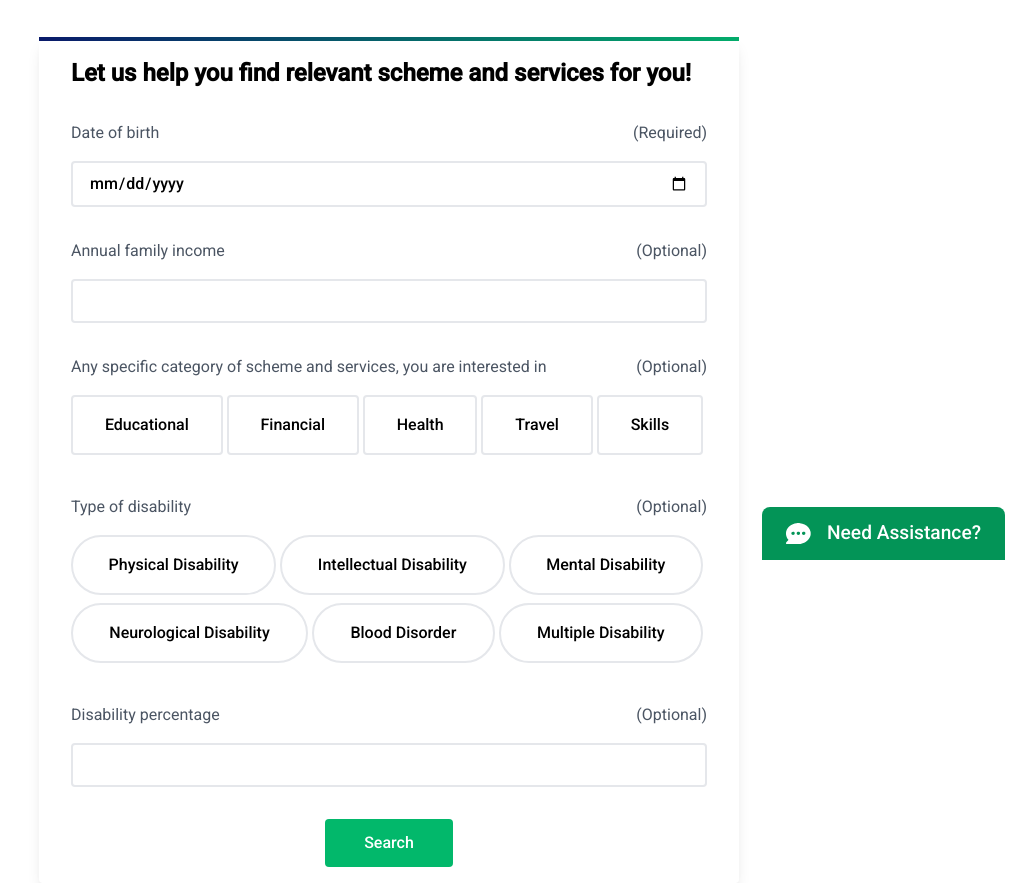
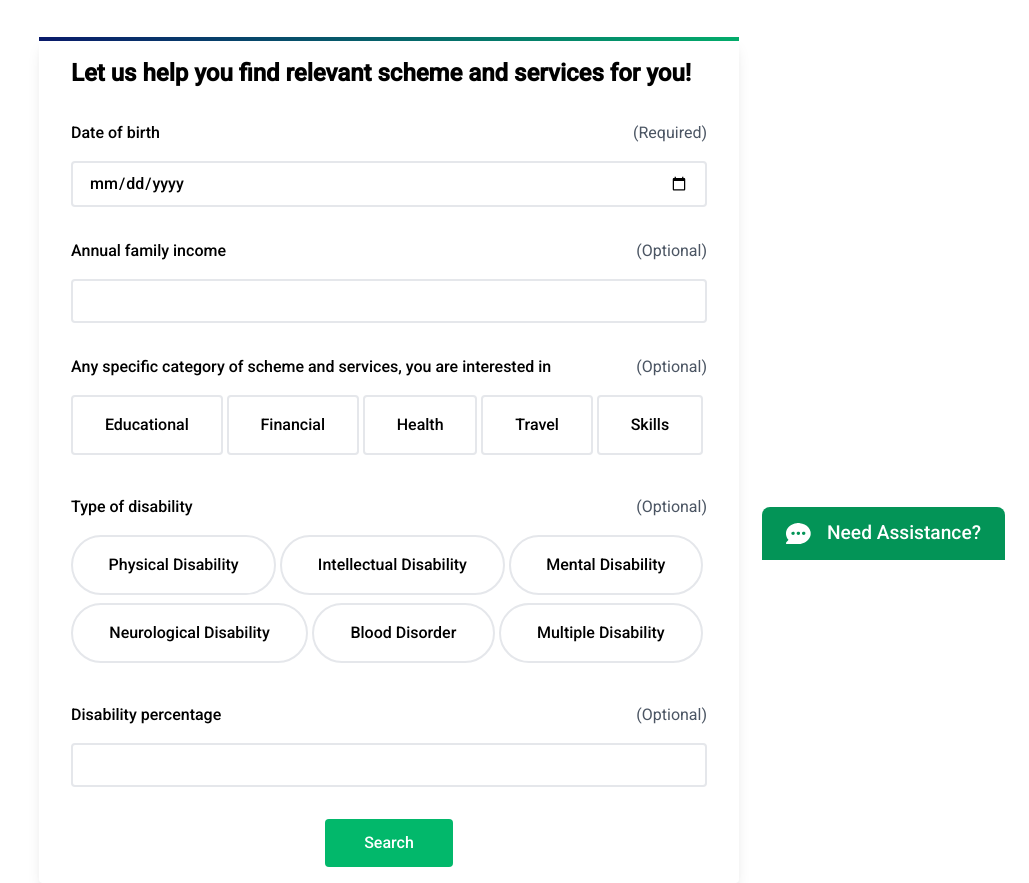
Before and after one commit to rachitshukla08/dcpcr-app, a React (Create React App) app: page /service in a window 1280 px wide. Shown: the part 240-1123 px from the top of the page, without its empty margins (251-1280 px from the left). Built offline with nearby package versions, Linux system fonts and the light colour scheme.

Commit message:
form font-weight changed

```diff
--- a/src/components/ContentFindService.jsx
+++ b/src/components/ContentFindService.jsx
@@ -48,7 +48,7 @@ const ContentFindService = () => {
       <form className='space-y-8 px-8 py-4' onSubmit={handleSubmit}>
         <div className='flex flex-col space-y-4'>
           <div>
-            <label className='font-normal text-gray-600'>Date of birth</label>
+            <label className='font-medium'>Date of birth</label>
             <span className='float-right font-normal text-gray-600'>
               (Required)
             </span>
@@ -65,9 +65,7 @@ const ContentFindService = () => {
 
         <div className='flex flex-col space-y-4'>
           <div>
-            <label className='font-normal text-gray-600'>
-              Annual family income
-            </label>
+            <label className='font-medium'>Annual family income</label>
             <span className='float-right font-normal text-gray-600'>
               (Optional)
             </span>
@@ -84,7 +82,7 @@ const ContentFindService = () => {
 
         <div className='flex flex-col space-y-4'>
           <div>
-            <label className='font-normal text-gray-600'>
+            <label className='font-medium'>
               Any specific category of scheme and services, you are interested
               in
             </label>
@@ -183,9 +181,7 @@ const ContentFindService = () => {
           </div> */}
         <div className='flex flex-col space-y-4'>
           <div>
-            <label className='font-normal text-gray-600'>
-              Type of disability
-            </label>
+            <label className='font-medium'>Type of disability</label>
             <span className='float-right font-normal text-gray-600'>
               (Optional)
             </span>
@@ -287,9 +283,7 @@ const ContentFindService = () => {
 
         <div className='flex flex-col space-y-4'>
           <div>
-            <label className='font-normal text-gray-600'>
-              Disability percentage
-            </label>
+            <label className='font-medium'>Disability percentage</label>
             <span className='float-right font-normal text-gray-600'>
               (Optional)
             </span>
```
